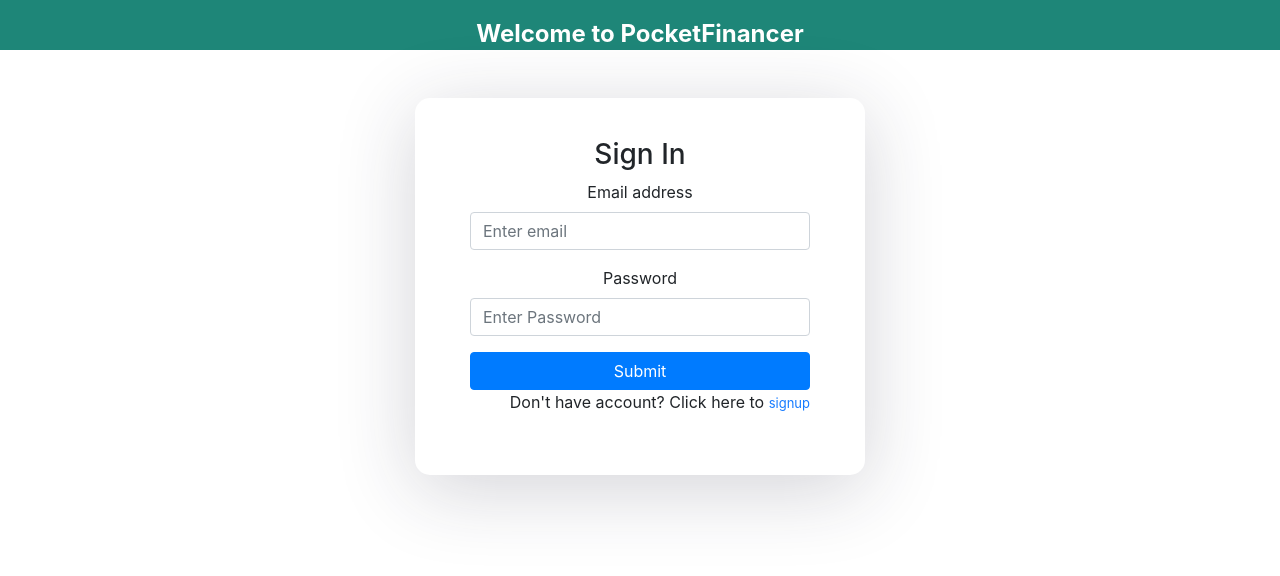
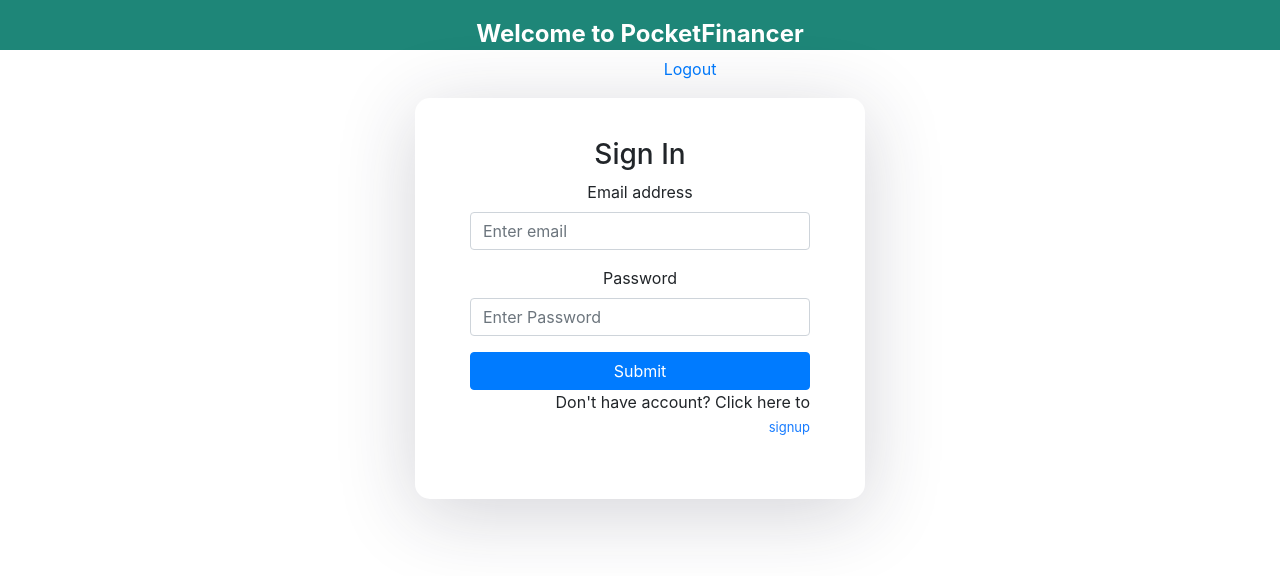
Before and after one commit to kannuVerma/PocketFinancer, a React (Create React App) app: page / in a window 1280 px wide. Shown: the top 576 px of the page. Built offline with nearby package versions, Linux system fonts and the light colour scheme.

Commit message:
fixing login

```diff
--- a/src/App.css
+++ b/src/App.css
@@ -33,6 +33,12 @@ input {
 	font-size: 1.5em;
 	font-weight: bold;
 	color: white;
+}
+.App-logout {
+
+	font-size: 1em;
+
+
 }
 
 cite {
@@ -226,12 +232,7 @@ dd {
 .card-deck{
 	padding-bottom:  10px;
 }
-h5{
-	font-size: 20px;
+a{
+	padding-left: 100px;
+	color: white;
 }
-h3{
-	font-size: 20px;
-}
-h4{
-	font-size: 20px;
-}
--- a/src/App.js
+++ b/src/App.js
@@ -19,7 +19,10 @@ const App = () => {
 	<Router>
 		<div className='App'>
 			<header className='App-header'>
-				<h1 className='App-title'>Welcome to PocketFinancer</h1>
+				<h1 className='App-title'>Welcome to PocketFinancer
+					</h1>
+					<div className='App-logout'> <a className='App-logout' href='/login'>Logout</a>	</div>
+
 			</header>
 			<br />
 			<br />
--- a/src/components/Landing.js
+++ b/src/components/Landing.js
@@ -87,7 +87,7 @@ function Landing(props) {
           <History  id = {props.match.params.id} transactionSuccess = {transactionSuccess}  deletesuccess  = {deletesuccess} editsuccess = {editsuccess} /> */}
           <ChartComponent details = {details}/>
 
-            <a href='/login'>Logout</a>
+
  		</div>
   );
 }
--- a/src/components/LoginForm.js
+++ b/src/components/LoginForm.js
@@ -29,21 +29,32 @@ const inputsPassword = (e) =>{
 
         body: JSON.stringify(credentials),
     }).then(response => {
+    //   if(response.status === 200){
+    //     window.location = "/landing"
+    // }
+     if(response.status === 401){
+        alert("Email or Password is wrong \nPlease try again")
+    } else{
       return response.json()
+      // window.location = "/landing/" + response.json()._id
+    }
 
     })
     .then(data => {
-      console.log(data)
+      if(data._id === undefined){
+        alert("Email or Password is wrong \nPlease try again")
+        return
+      }
       window.location = "/landing/" + data._id
-    });
-    /*.then(r => {
-        console.log(r)
-        if(r.status === 200){
-            window.location = "/landing"
-        }else if(r.status === 401){
-            alert("Email or Password is wrong \n Please try again")
-        }
-      }).catch(e => console.log(e));*/
+    }).catch(e => console.log(e));;
+    // .then(r => {
+    //     console.log(r)
+    //     if(r.status === 200){
+    //         window.location = "/landing"
+    //     }else if(r.status === 401){
+    //         alert("Email or Password is wrong \n Please try again")
+    //     }
+    //   })
   }
 	return (
 <div className="login-wrapper">
```
Also changed, not shown: 1 other file (tests, documents, lock files or other folders).
